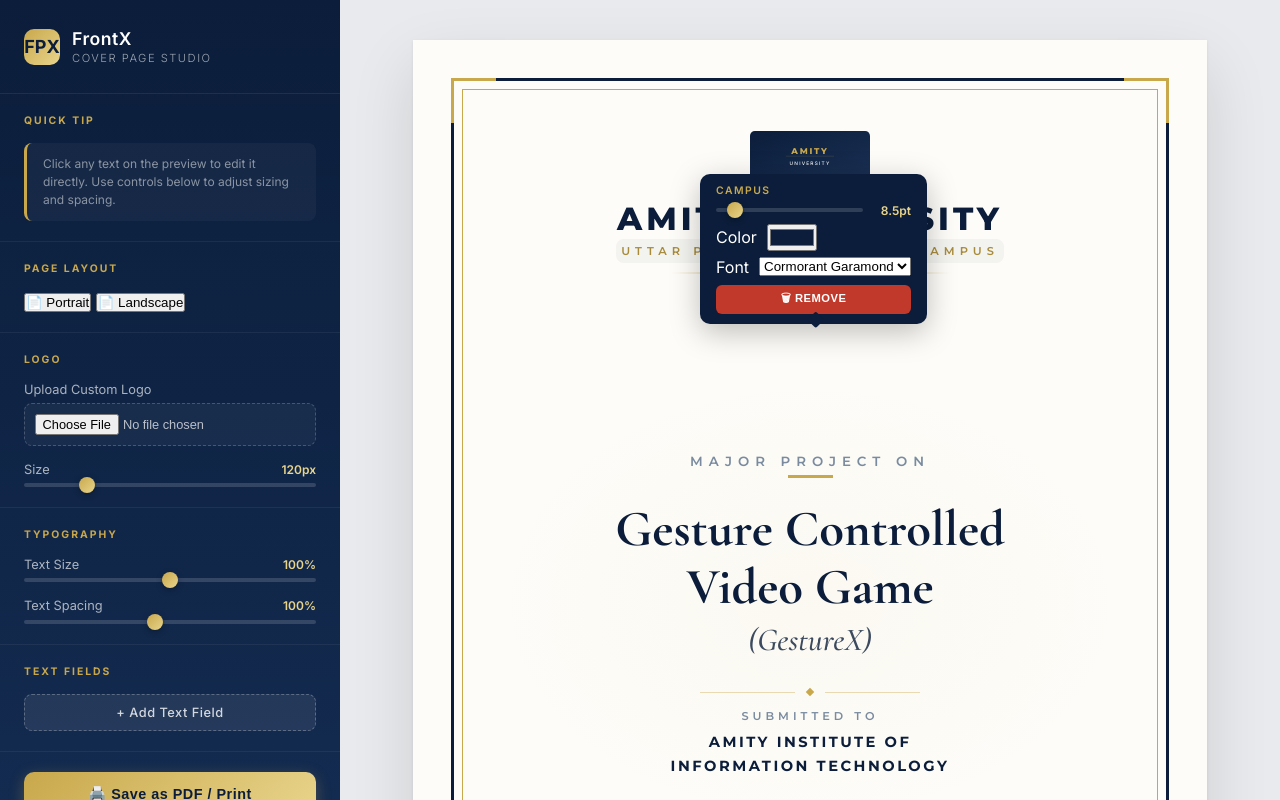
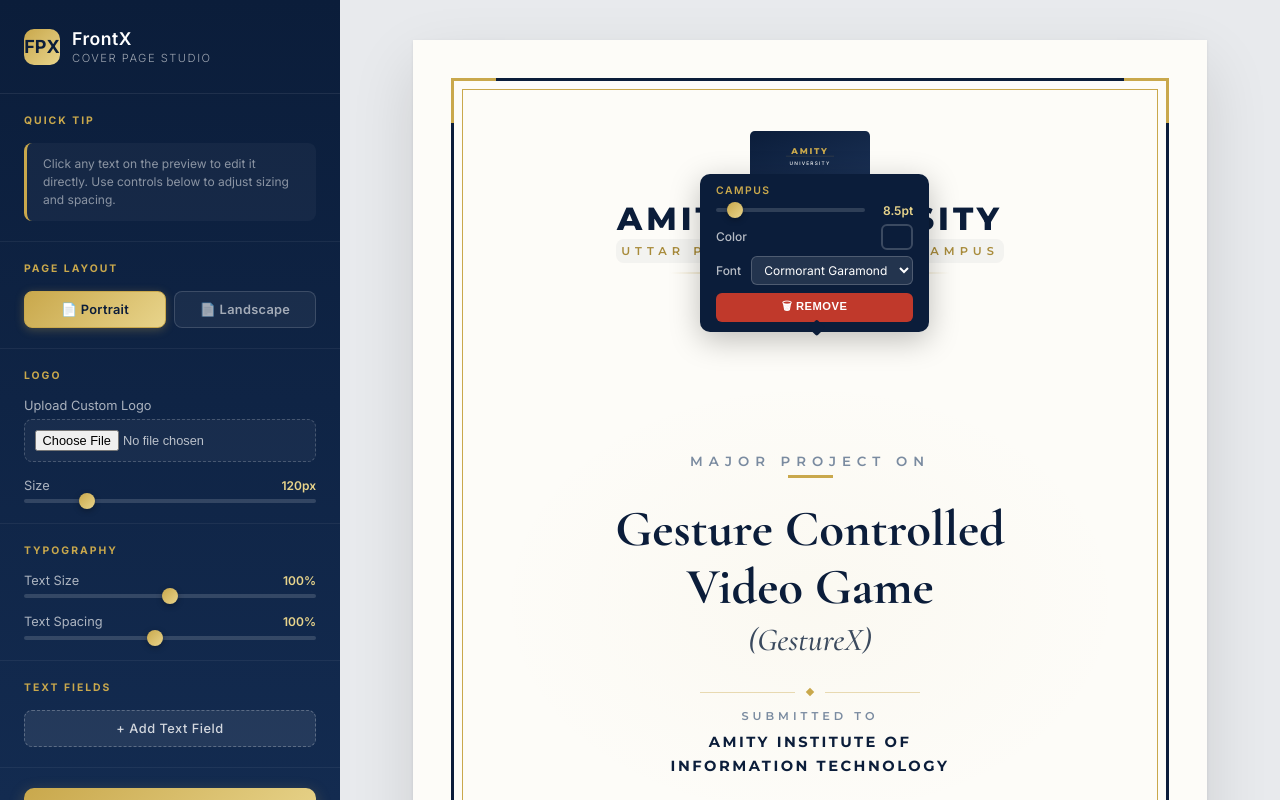
Before and after one commit to piyushk1134/FrontX, a plain HTML site: page index.html in a window 1280 px wide. Both pictures are taken after a click on the element "UTTAR PRADESH · LUCKNOW CAMPUS". Drawn offline with nearby package versions, Linux system fonts and the light colour scheme.

Commit message:
Update styles.css

```diff
--- a/styles.css
+++ b/styles.css
@@ -648,6 +648,59 @@
     background: #E74C3C;
 }
 
+.toolbar-color-label {
+    font-size: 0.75rem;
+    font-weight: 500;
+    color: rgba(255, 255, 255, 0.7);
+}
+
+.toolbar-row input[type="color"] {
+    -webkit-appearance: none;
+    appearance: none;
+    width: 32px;
+    height: 26px;
+    border: 2px solid rgba(255, 255, 255, 0.2);
+    border-radius: 6px;
+    background: none;
+    cursor: pointer;
+    padding: 0;
+    margin-left: auto;
+}
+
+.toolbar-row input[type="color"]::-webkit-color-swatch-wrapper {
+    padding: 2px;
+}
+
+.toolbar-row input[type="color"]::-webkit-color-swatch {
+    border: none;
+    border-radius: 3px;
+}
+
+.toolbar-font-select {
+    flex: 1;
+    margin-left: auto;
+    padding: 5px 8px;
+    font-size: 0.75rem;
+    font-family: 'Inter', sans-serif;
+    background: rgba(255, 255, 255, 0.1);
+    color: white;
+    border: 1px solid rgba(255, 255, 255, 0.2);
+    border-radius: 6px;
+    cursor: pointer;
+    outline: none;
+    transition: border-color 0.2s;
+}
+
+.toolbar-font-select:hover,
+.toolbar-font-select:focus {
+    border-color: var(--gold);
+}
+
+.toolbar-font-select option {
+    background: var(--navy);
+    color: white;
+}
+
 .add-text-btn {
     background: rgba(255, 255, 255, 0.08);
     color: rgba(255, 255, 255, 0.8);
@@ -714,6 +767,46 @@
     opacity: 1;
 }
 
+/* ═══════════════════════ ORIENTATION TOGGLE ═══════════════════════ */
+.orientation-toggle {
+    display: flex;
+    gap: 8px;
+}
+
+.orient-btn {
+    flex: 1;
+    padding: 10px 12px;
+    font-size: 0.8rem;
+    font-weight: 600;
+    font-family: 'Inter', sans-serif;
+    border: 1px solid rgba(255, 255, 255, 0.15);
+    border-radius: 8px;
+    background: rgba(255, 255, 255, 0.05);
+    color: rgba(255, 255, 255, 0.6);
+    cursor: pointer;
+    transition: all 0.25s;
+    letter-spacing: 0.3px;
+}
+
+.orient-btn:hover {
+    background: rgba(255, 255, 255, 0.1);
+    color: rgba(255, 255, 255, 0.85);
+    border-color: rgba(255, 255, 255, 0.25);
+}
+
+.orient-btn.active {
+    background: linear-gradient(135deg, var(--gold), var(--gold-light));
+    color: var(--navy);
+    border-color: var(--gold);
+    box-shadow: 0 2px 10px rgba(201, 168, 76, 0.3);
+}
+
+/* ═══════════════════════ LANDSCAPE MODE ═══════════════════════ */
+.page.landscape {
+    width: 297mm;
+    height: 210mm;
+}
+
 /* ═══════════════════════ PRINT ═══════════════════════ */
 @media print {
     * {
@@ -747,6 +840,11 @@
         height: 297mm;
     }
 
+    .page.landscape {
+        width: 297mm;
+        height: 210mm;
+    }
+
     [contenteditable="true"]:hover,
     [contenteditable="true"]:focus {
         background-color: transparent;
```
